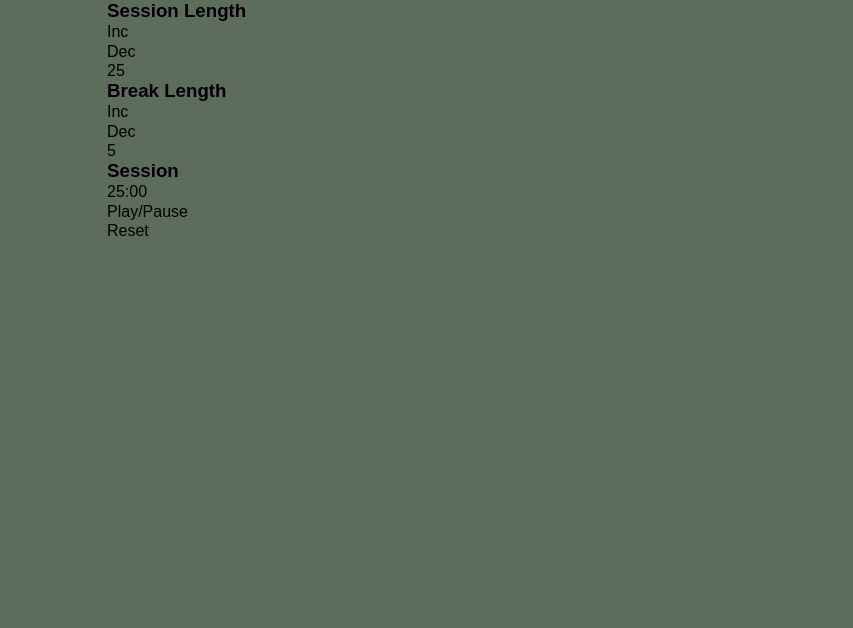
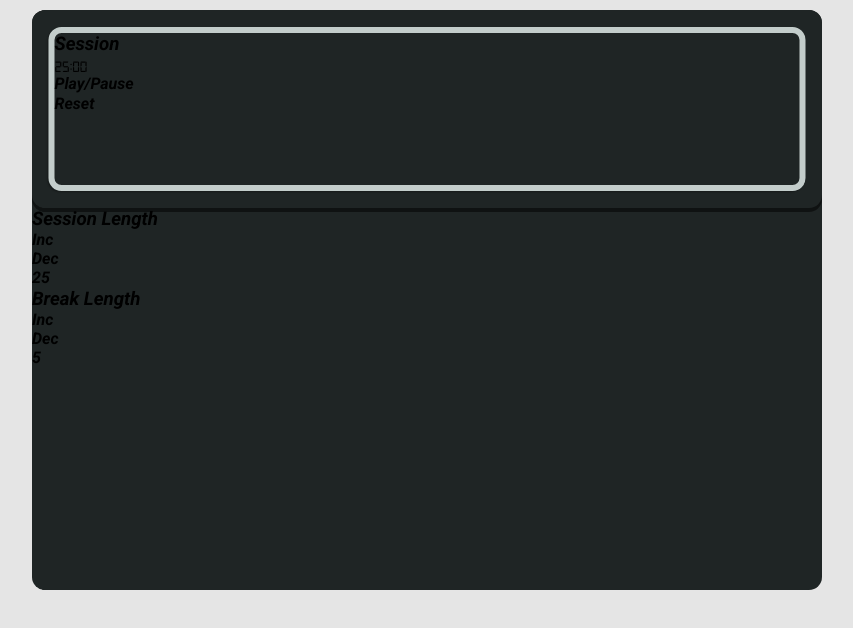
Before and after one commit to juanb86/pomodoro_clock, a React (Create React App) app: page / in a window 1280 px wide. Shown: the top 628 px of the page, without its empty margins (213-1066 px from the left). Built offline with nearby package versions, Linux system fonts and the light colour scheme.

Commit message:
Add custom timer font, initial CSS layout

```diff
--- a/public/index.html
+++ b/public/index.html
@@ -12,6 +12,7 @@
       user's mobile device or desktop. See https://developers.google.com/web/fundamentals/web-app-manifest/
     -->
     <link rel="manifest" href="%PUBLIC_URL%/manifest.json" />
+    <link href="https://fonts.googleapis.com/css2?family=Roboto:ital,wght@1,700&display=swap" rel="stylesheet">
     <!--
       Notice the use of %PUBLIC_URL% in the tags above.
       It will be replaced with the URL of the `public` folder during the build.
--- a/src/index.css
+++ b/src/index.css
@@ -11,22 +11,57 @@
 
 /* General set-up */
 
+@font-face {
+    font-family: Digital;
+    src: url(digital-7.regular.ttf);
+}
+
 html {
     box-sizing: border-box;
     font-size: 62.5%;
 }
 
 body {
-    font-family: "Electrolize", sans-serif;
+    font-family: "Roboto", sans-serif;
     color: black;
     font-size: 1.6rem;
     line-height: 1.2;
-    background: #5d6d5d no-repeat center top;
+    background: #E5E5E5 no-repeat center top;
     background-size: 100vw 100vh;
     overflow-x: hidden;
 }
 
-#root {
+#pomodoro {
     width: 50%;
-    margin: auto;
+    margin: 1rem auto;
+    width: 79rem;
+    height: 58rem;
+    background: #1F2525;
+    border-radius: 1.3rem;
 }
+
+#time {
+    width: 79rem;
+    height: 19.75rem;
+    background: #1F2525;
+    box-shadow: 0px 0.4rem 0.065rem rgba(0, 0, 0, 0.5);
+    border-radius: 1.3rem;
+}
+
+#inner-border {
+    content: "";
+    position: relative;
+    width: 75.7rem;
+    height: 16.4rem;
+    top: 50%;
+    left: 50%;
+    transform: translate(-50%, -50%);
+    border: 0.65rem solid #C3CDCB;
+    box-sizing: border-box;
+    box-shadow: -0.13rem 0.13rem 0.13rem rgba(0, 0, 0, 0.25);
+    border-radius: 1.3rem;
+}
+
+#time-left {
+    font-family: Digital;
+}
--- a/src/index.jsx
+++ b/src/index.jsx
@@ -36,6 +36,7 @@ function Break(props) {
 function Time(props) {
   return (
     <div id="time">
+      <div id="inner-border">
         <h3 id="timer-label">{props.fase}</h3>
         <div id="time-left">{props.time}</div>
         <div id="start_stop" onClick={props.updateTime}>
@@ -45,21 +46,16 @@ function Time(props) {
           Reset
         </div>
       </div>
+    </div>
   );
 }
 
 function segToTime(s) {
   const min = Math.floor(s / 60);
-  const minText = (min>9) ? min : "0"+min;
+  const minText = min > 9 ? min : "0" + min;
   const seg = s % 60;
   const segText = seg > 9 ? seg : "0" + seg;
-  return minText+":"+segText;
-}
-
-function timeToSeg(time) {
-  let min = Number(time.splice(0, 2));
-  let seg = Number(time.splice(3));
-  return min * 60 + seg;
+  return minText + ":" + segText;
 }
 
 class PomodoroClock extends React.Component {
@@ -142,18 +138,18 @@ class PomodoroClock extends React.Component {
 
   render() {
     return (
-      <div>
-        <Session
-          sessionL={this.state.sessionL}
-          handleClick={this.handleClick}
-        />
-        <Break breakL={this.state.breakL} handleClick={this.handleClick} />
+      <div id="pomodoro">
         <Time
           fase={this.state.fase}
           time={segToTime(this.state.time)}
           handleClick={this.handleClick}
           updateTime={this.updateTime}
         />
+        <Session
+          sessionL={this.state.sessionL}
+          handleClick={this.handleClick}
+        />
+        <Break breakL={this.state.breakL} handleClick={this.handleClick} />
         <audio id="beep" className="beep" ref={this.audio} src={beep} />
       </div>
     );
```
Also changed, not shown: src/digital-7.regular.ttf (added). Lines whose indentation alone changed are shown as unchanged.
